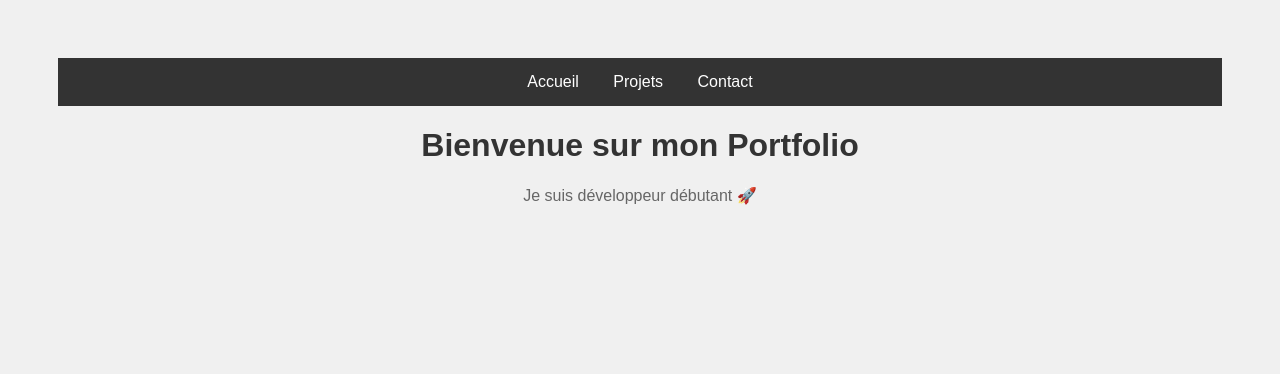
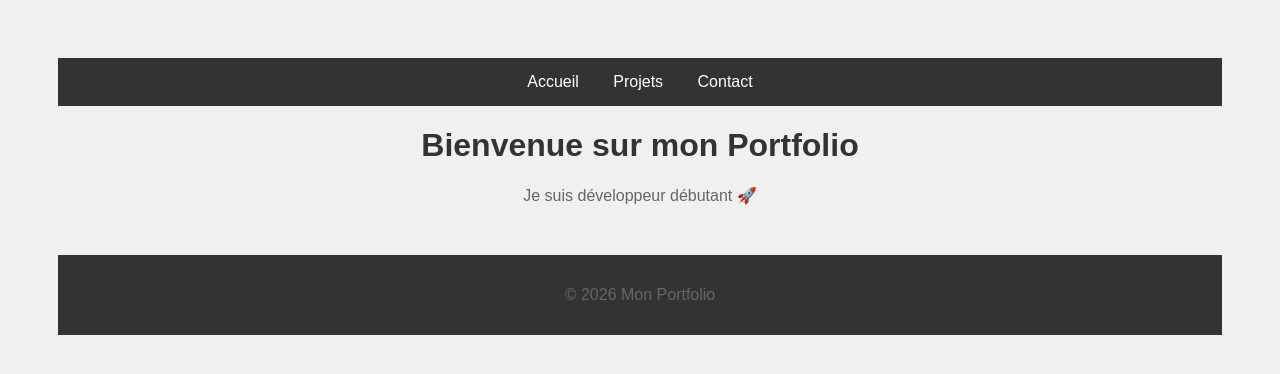
Before and after one commit to samir31-code/mon-portfolio, a plain HTML site: page index.html in a window 1280 px wide. Drawn offline with Linux system fonts and the light colour scheme.

Commit message:
Ajout footer

```diff
--- a/index.html
+++ b/index.html
@@ -17,5 +17,10 @@
     <h1>Bienvenue sur mon Portfolio</h1>
     <p>Je suis développeur débutant 🚀</p>
 
+    <!-- FOOTER AJOUTÉ -->
+    <footer>
+        <p>© 2026 Mon Portfolio</p>
+    </footer>
+
 </body>
 </html>
--- a/style.css
+++ b/style.css
@@ -26,3 +26,10 @@ nav a {
 nav a:hover {
     color: #ffcc00;
 }
+
+footer {
+    background-color: #333333;
+    color: white;
+    padding: 15px;
+    margin-top: 50px;
+}
```
